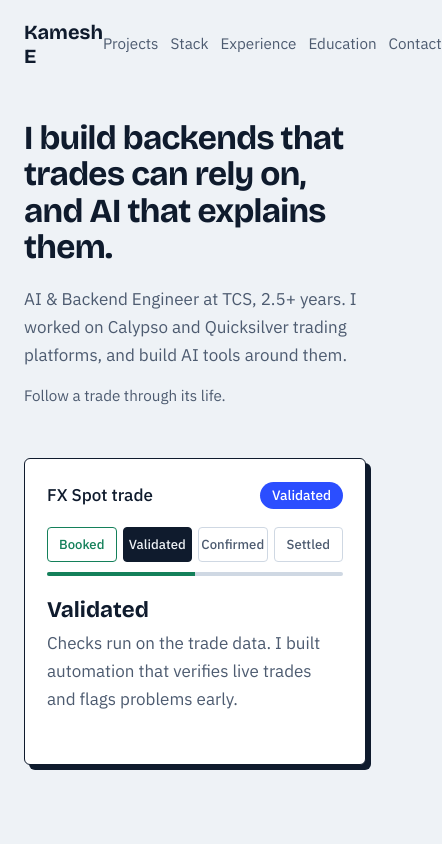
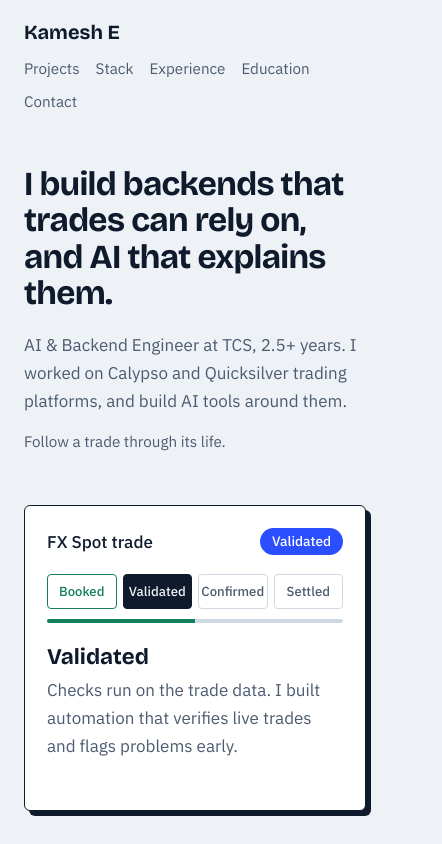
Before and after one commit to Kameshethiraj/KameshPortfolio, a plain HTML site: page index.html in a window 390 px wide. Shown: the top 844 px of the page, 442 px wide, since content can reach past the window. Drawn offline with nearby package versions, Linux system fonts and the light colour scheme.

Commit message:
Initial commit

```diff
--- a/style.css
+++ b/style.css
@@ -71,6 +71,10 @@ footer h2{font:700 clamp(2rem,5vw,3.4rem) var(--display);margin:0 0 8px;letter-s
   nav{gap:12px}
   .ticket{box-shadow:5px 5px 0 var(--ink)}
 }
+@media (max-width:520px){
+  .top{align-items:flex-start;flex-direction:column;gap:12px}
+  nav{flex-wrap:wrap;gap:8px 16px}
+}
 @media (prefers-reduced-motion:reduce){
   html{scroll-behavior:auto}
   .bar span,.pill{transition:none}
```
